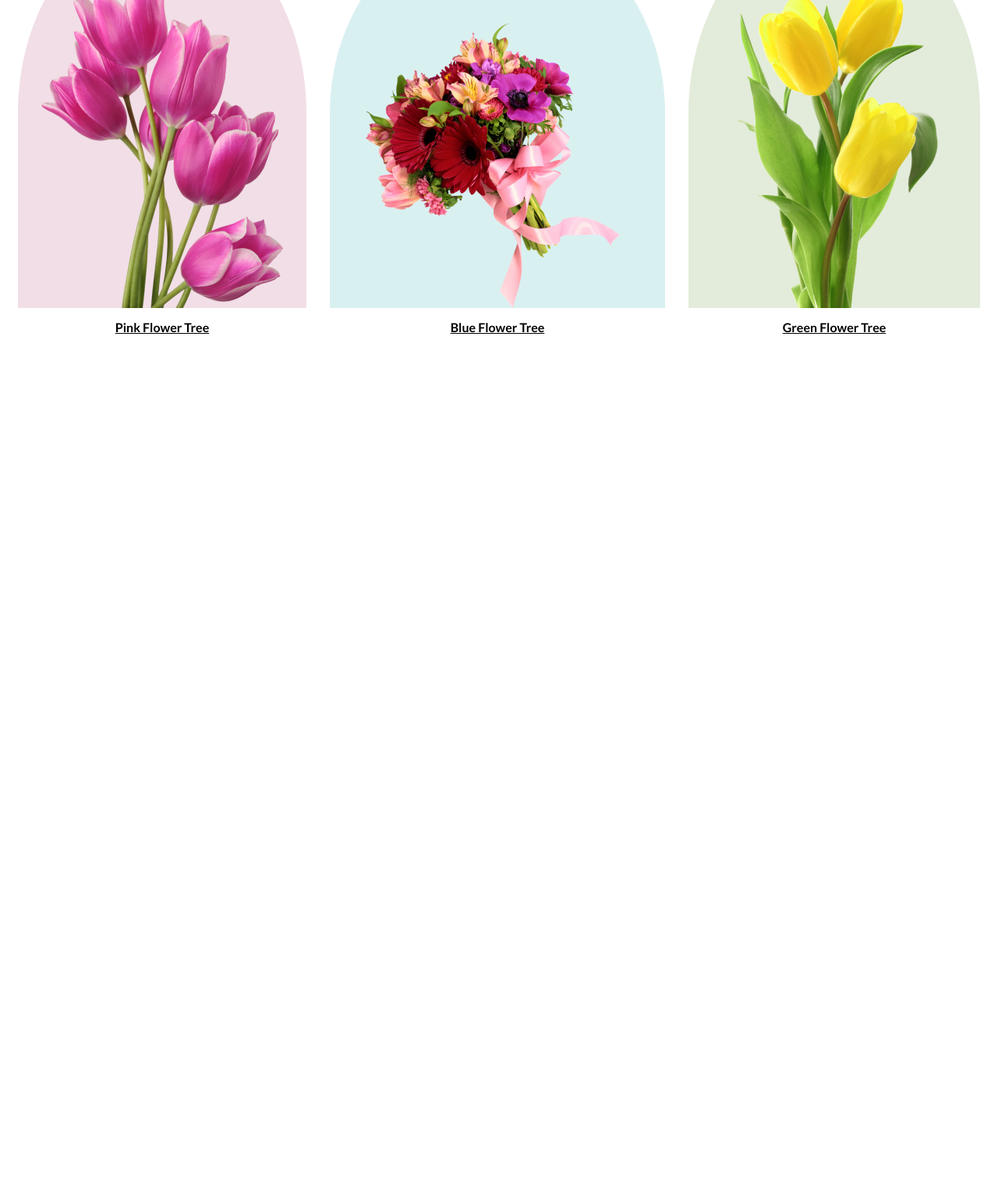
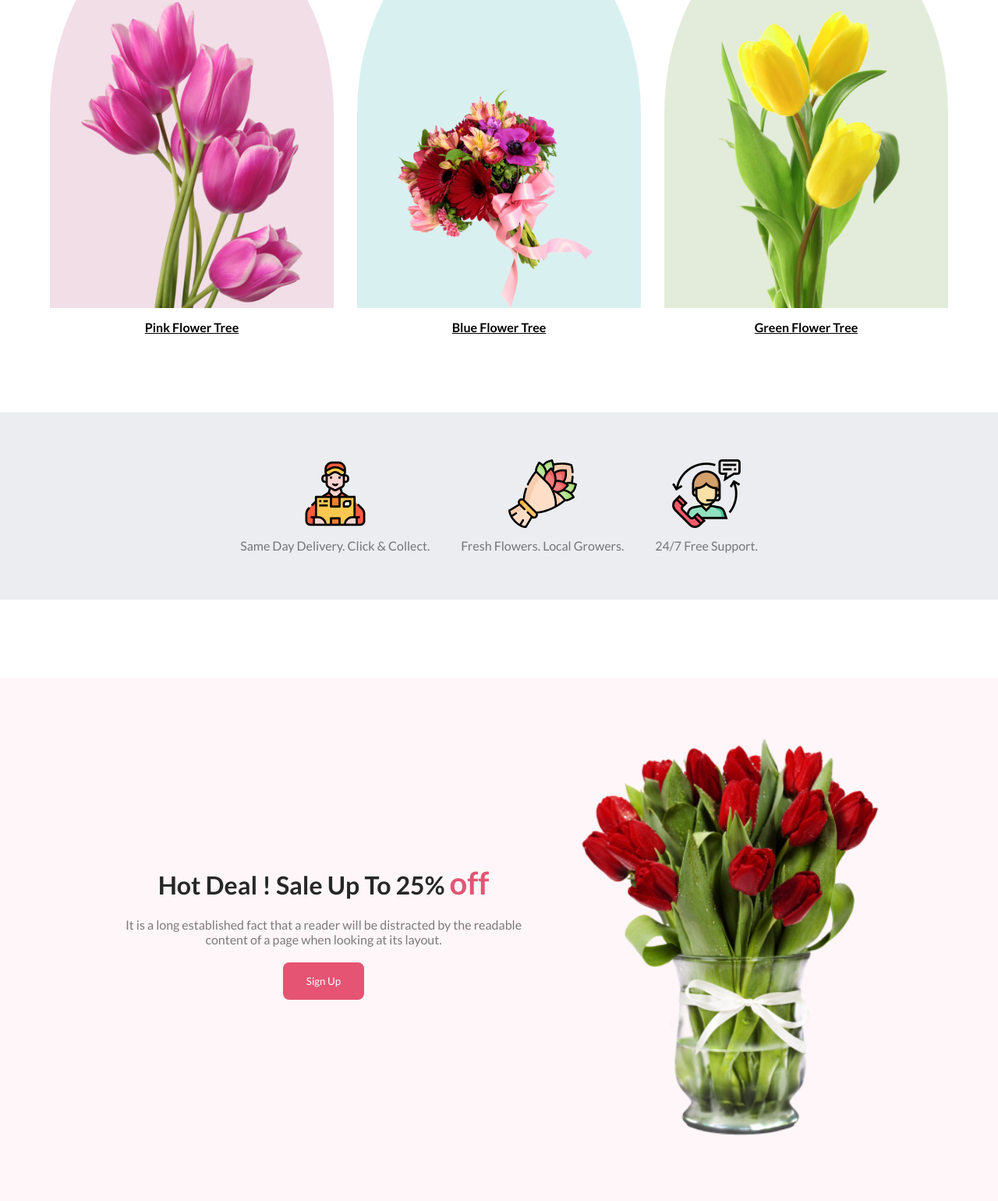
Before and after one commit to Sobuj301/Responsive-Flower-Shop, a plain HTML site: page index.html in a window 1280 px wide. Shown: the part 985-2525 px from the top of the page at 78% size. Before the commit the page ends 1414 px from the top, so only its background shows below. Drawn offline with Linux system fonts and the light colour scheme.

Commit message:
hot deal section and fetured section design and responsive  complite

```diff
--- a/index.html
+++ b/index.html
@@ -55,6 +55,33 @@
             </div>
 
         </section>
+
+        <section class="service-section container">
+               <div class="service-card">
+                    <img src="./Flower Asset/Group 57.png" alt="">
+                    <h2 class="description">Same Day Delivery. Click & Collect.</h2>
+               </div>
+               <div class="service-card">
+                   <img src="./Flower Asset/Group 58.png" alt="">
+                   <h2 class="description">Fresh Flowers. Local Growers.</h2>
+               </div>
+               <div class="service-card">
+                    <img src="./Flower Asset/Group 59.png" alt="">
+                    <h2 class="description">24/7 Free Support.</h2>
+               </div>
+        </section>
+
+        <section class="hot-deal">
+            <div class="hot-deal-text">
+                 <h2 class="section-title">Hot Deal ! Sale Up To 25% <span class="special">off</span> </h2>
+                 <p class="description">It is a long established fact that a reader will be distracted by the readable
+                    content of a page when looking at its layout.</p>
+                    <button class="primary-btn">Sign Up</button>
+            </div>
+            <div class="hot-deal-img">
+                    <img src="./Flower Asset/pngwing 8.png" alt="">
+            </div>
+        </section>
     </main>
     <footer>
 
--- a/styles/flower.css
+++ b/styles/flower.css
@@ -10,6 +10,12 @@
 }
 
 /* share style */
+
+.special{
+    color: #E55473;
+    font-weight: 700;
+    font-size: 2.5rem;
+}
 .container {
     max-width: 1350px;
     margin: 0px auto;
@@ -106,10 +112,11 @@
 
 .featured .featured-content .flower-img{
     border-radius: 50% 50% 0px 0px;
+    width: 364px;
     height: 500px;
     display: flex;
     align-items: end;
-    padding: 30px 30px 0;
+    padding: 50px 40px 0;
 }
 
 .featured .featured-content img{
@@ -137,3 +144,44 @@
     font-size: 1.rem;
     font-weight: 700;
 }
+
+.service-section{
+    display: flex;
+    justify-content: center;
+    align-items: center;
+    gap: 40px;
+    margin-top: 100px;
+    margin-bottom: 100px;
+    background-color: rgb(235, 237, 240);
+    padding: 60px;
+    text-align: center;
+
+}
+
+
+.hot-deal{
+    display: flex;
+    justify-content: center;
+    align-items: center;
+    background-color: rgba(229, 84, 115, 0.05);
+    gap: 50px;
+    padding: 70px;
+
+}
+
+.hot-deal-text{
+    width: 550px;
+    text-align: center;
+}
+
+.hot-deal-text *{
+    margin-bottom: 20px;
+ }
+.hot-deal-img{
+    width: 400px;
+}
+.hot-deal-img img{
+    width: 100% ;
+    height: auto;
+    object-fit: contain;
+}
--- a/styles/responsive.css
+++ b/styles/responsive.css
@@ -19,7 +19,25 @@
         width: 100%;
     }
     .featured .featured-content .flower-img{
-        height: 400px;
+      width: 100%;
+      height: auto;
+    }
+    .service-section{
+        flex-direction: column;
+        margin-top: 30px;
+        margin-bottom: 30px;
+    }
+
+    .hot-deal{
+        flex-direction: column-reverse;
+        padding: 10px;
+        margin-top: 0;
+    }
+    .hot-deal-text{
+        width: 100%;
+    }
+    .hot-deal-img{
+        width: 100%;
     }
 
 }
```
